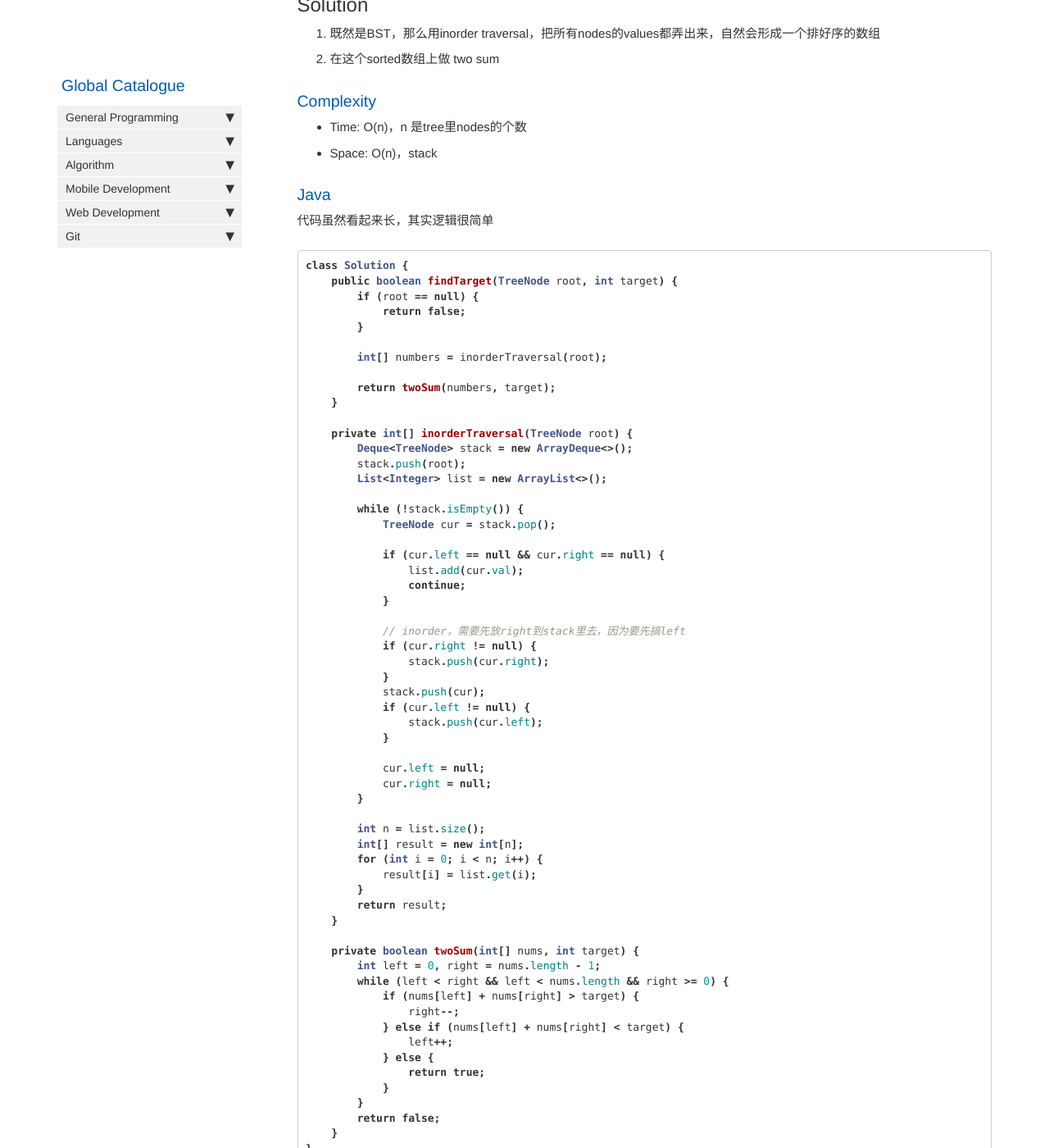
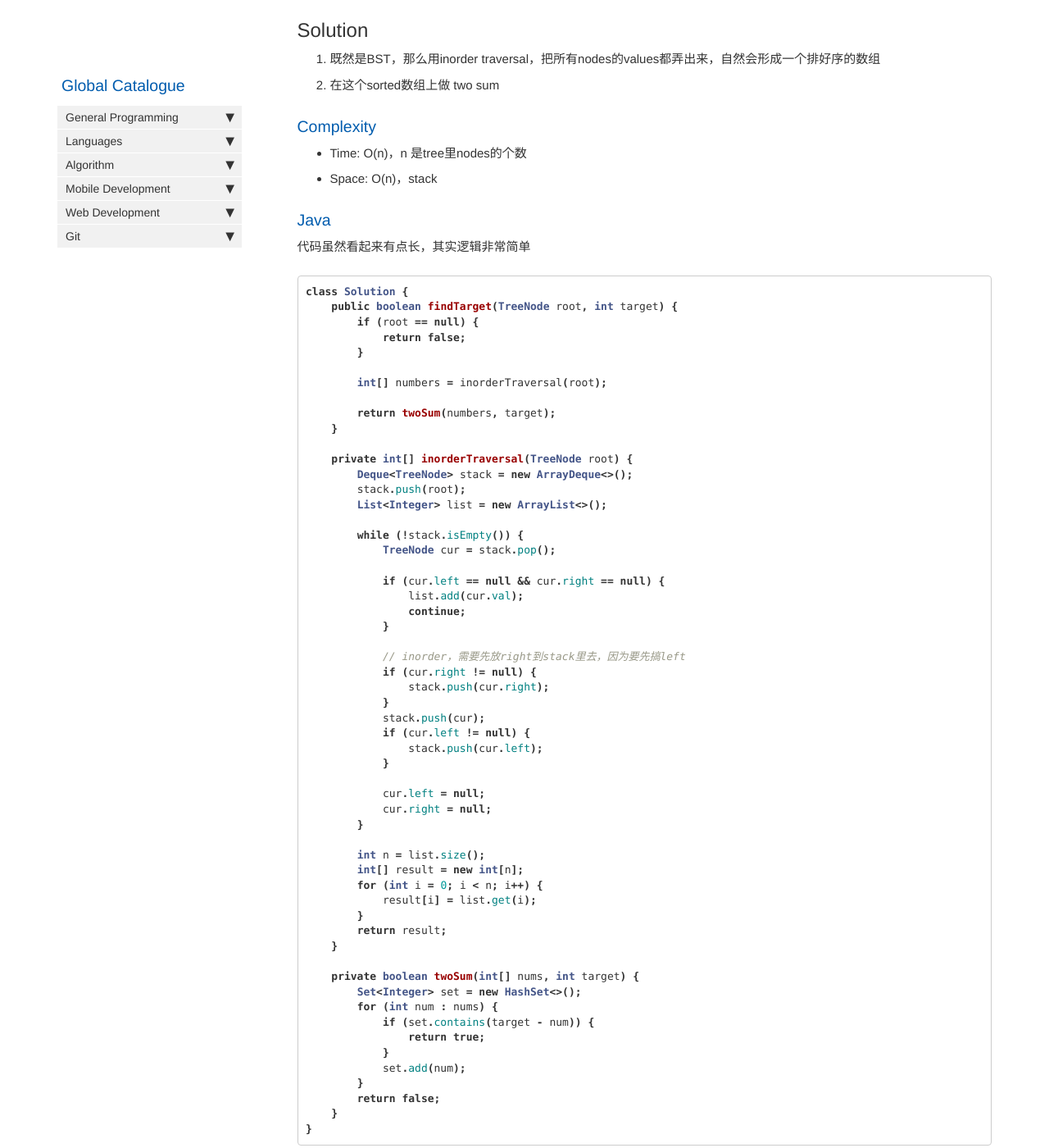
Before and after one commit to HungryOrc/hungryorc.github.io, a Jekyll site: the page built from pages/algorithm/algorithm_2Sum_bst.md, in a window 1280 px wide and 1400 px high, scrolled down 766 px. Shown: the whole window at 82% size. Built offline with Jekyll 4.4.1, drawn with Linux system fonts in a browser that asks for light colours; nearby versions of some CDN libraries; comment, search, counter and statistics services are not loaded.

Commit message:
Update algorithm_2Sum_bst.md

````diff
--- a/pages/algorithm/algorithm_2Sum_bst.md
+++ b/pages/algorithm/algorithm_2Sum_bst.md
@@ -40,7 +41,7 @@ Given a Binary Search Tree and a target number, return true if there exist two e
 * Space: O(n)，stack
 
 ### Java
-代码虽然看起来长，其实逻辑很简单
+代码虽然看起来有点长，其实逻辑非常简单
 ```java
 class Solution {
     public boolean findTarget(TreeNode root, int target) {
@@ -88,15 +89,12 @@ class Solution {
     }
 
     private boolean twoSum(int[] nums, int target) {
-        int left = 0, right = nums.length - 1;
-        while (left < right && left < nums.length && right >= 0) {
-            if (nums[left] + nums[right] > target) {
-                right--;
-            } else if (nums[left] + nums[right] < target) {
-                left++;
-            } else {
+        Set<Integer> set = new HashSet<>();
+        for (int num : nums) {
+            if (set.contains(target - num)) {
                 return true;
             }
+            set.add(num);
         }
         return false;
     }
````
Also changed, not shown: other parts of pages/algorithm/algorithm_2Sum_bst.md (+1 -0 lines).
